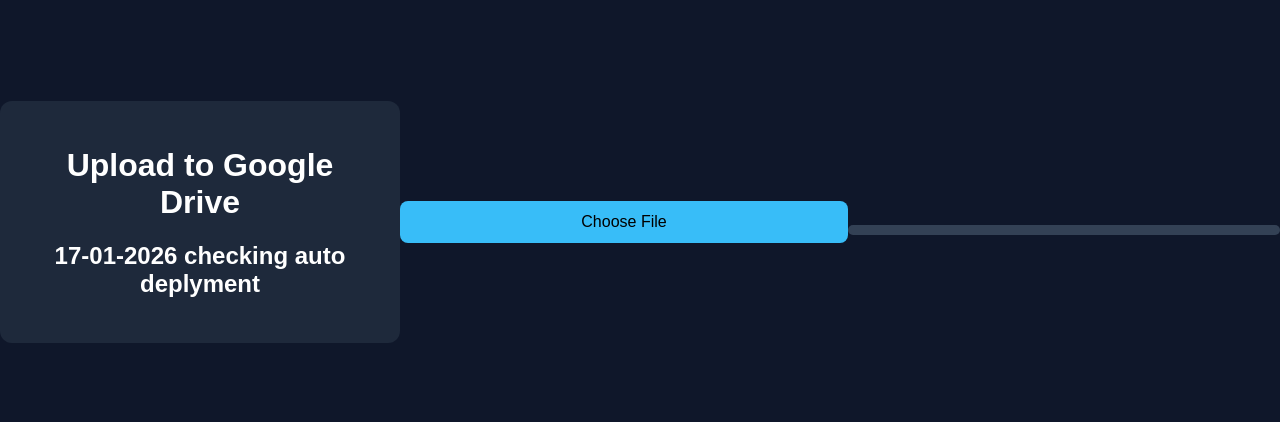
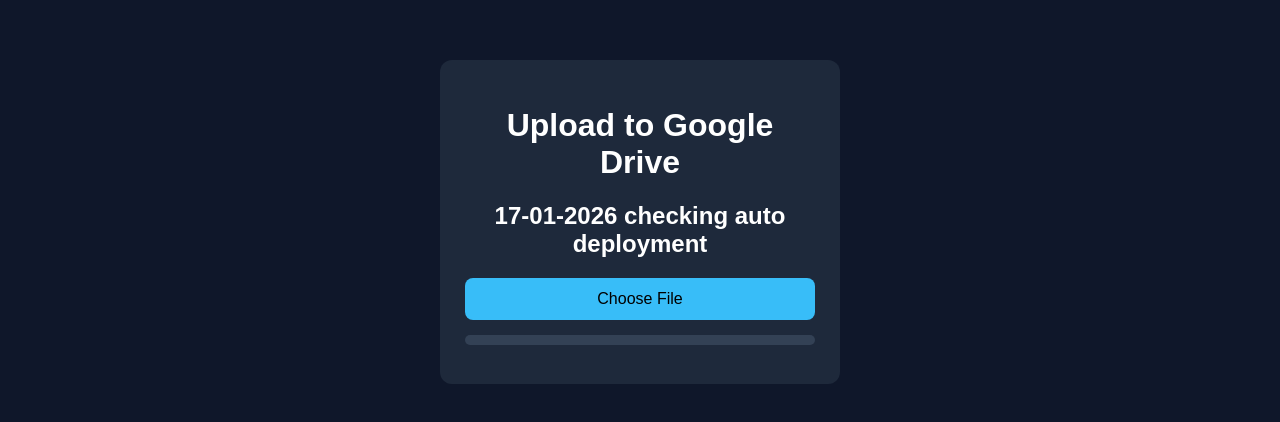
Before and after one commit to gaganm122/drive-uploader, a plain HTML site: page frontend/index.html in a window 1280 px wide. Shown: the part 178-600 px from the top of the page. Drawn offline with Linux system fonts and the light colour scheme.

Commit message:
Fix layout and upload success bug

```diff
--- a/frontend/index.html
+++ b/frontend/index.html
@@ -7,9 +7,9 @@
   <link rel="stylesheet" href="style.css">
 </head>
 <body>
-  <class class="container">
+  <div class="container">
     <h1>Upload to Google Drive</h1>
-    <h2>17-01-2026 checking auto deplyment</h2></class>
+    <h2>17-01-2026 checking auto deployment</h2>
 
     <input type="file" id="fileInput" hidden />
     <button id="uploadBtn">Choose File</button>
@@ -19,9 +19,10 @@
     </div>
 
     <p id="status"></p>
-    <div id="filelink"></div>
+    <div id="fileLink"></div>
   </div>
 
   <script src="script.js"></script>
 </body>
+
 </html>
```
